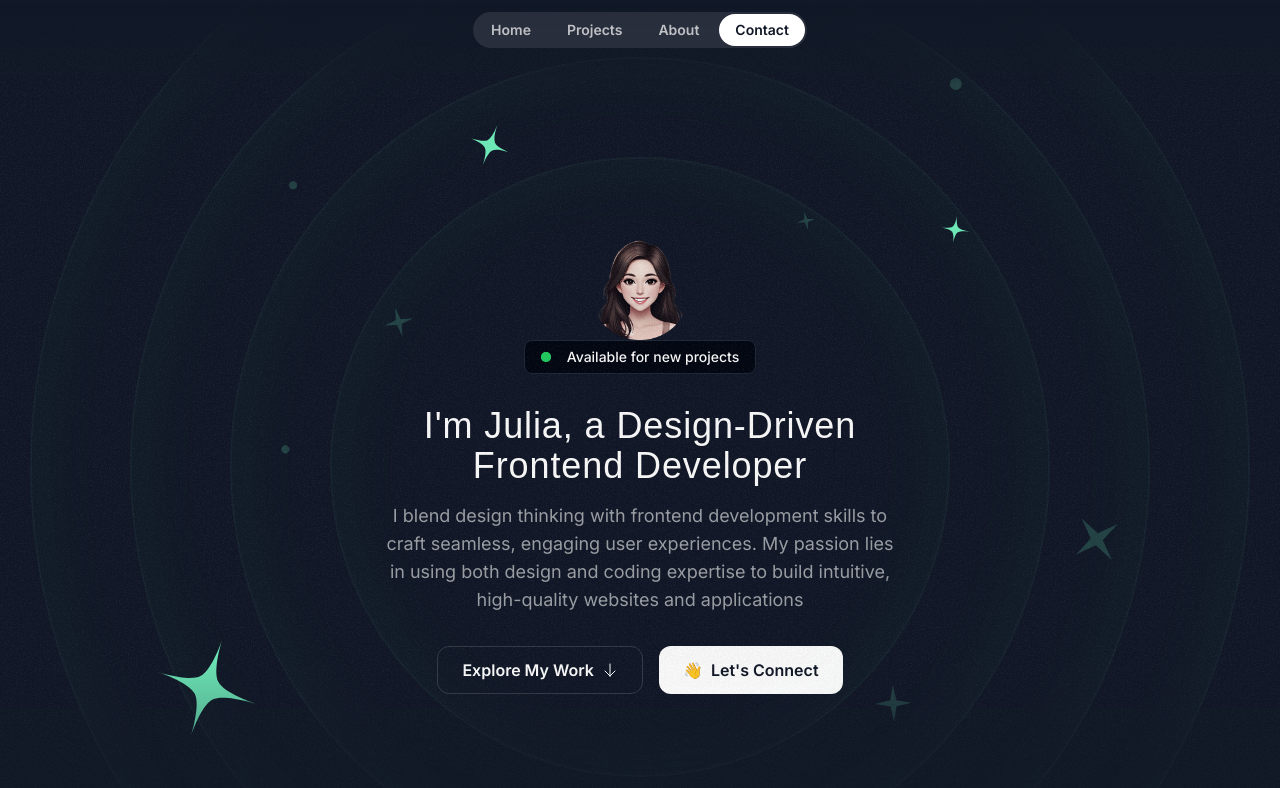
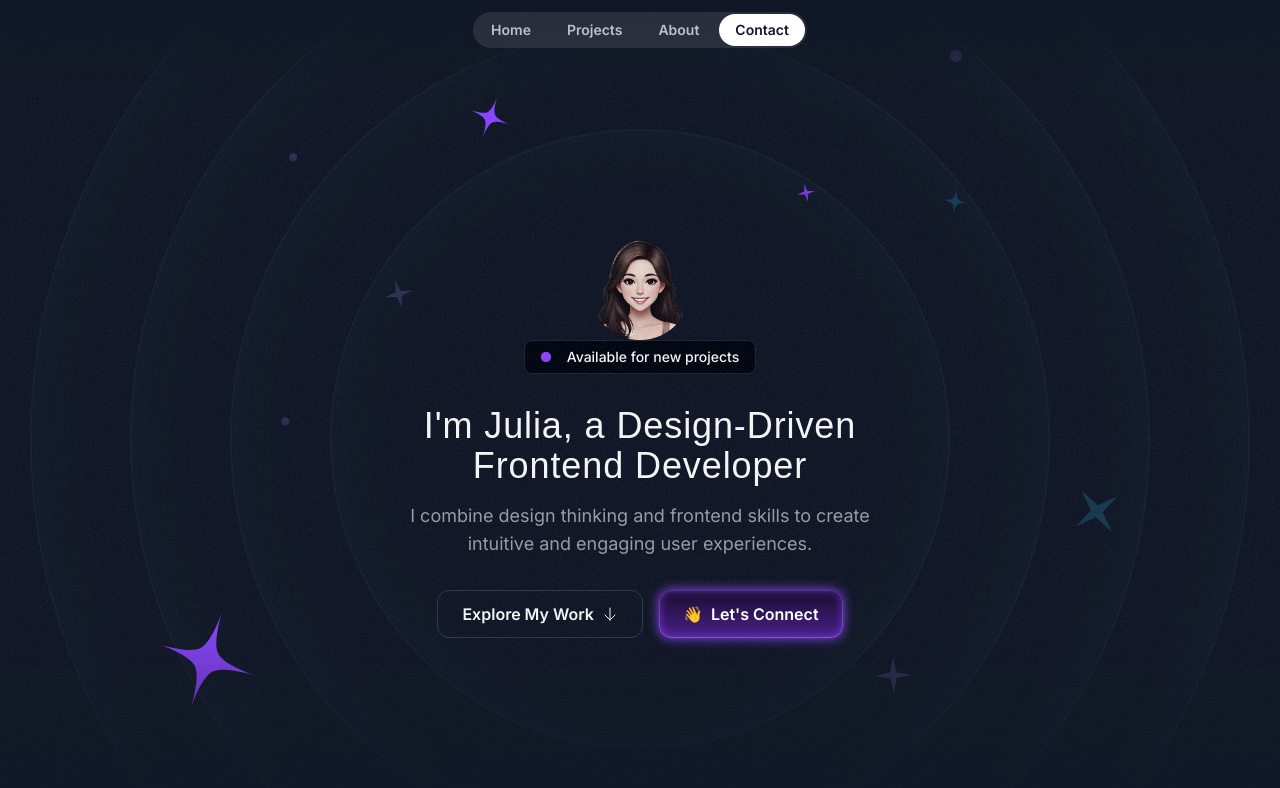
Before and after one commit to UMatuzenko/portfolio-website, a Next.js app: page / in a window 1280 px wide. Shown: the top 788 px of the page. Built offline with nearby package versions, Linux system fonts and the light colour scheme; a web font is replaced by a local one.

Commit message:
Correct colors in Hero section and global styles

```diff
--- a/src/app/globals.css
+++ b/src/app/globals.css
@@ -8,6 +8,12 @@
   }
 
   .hero-ring {
-    @apply absolute inset-0 border-2 top-1/2 left-1/2 -translate-x-1/2 -translate-y-1/2 rounded-full border-emerald-300/5 shadow-[0_0_80px_inset] shadow-emerald-300/5;
+    @apply absolute inset-0 border-2 top-1/2 left-1/2 -translate-x-1/2 -translate-y-1/2 rounded-full border-sky-300/5 shadow-[0_0_80px_inset] shadow-sky-300/5;
   }
 }
+
+@layer utilities {
+  .container {
+    @apply lg:max-w-5xl;
+  }
+}
--- a/src/sections/Hero.tsx
+++ b/src/sections/Hero.tsx
@@ -5,7 +5,7 @@ import grainImage from "@/assets/images/grain.jpg";
 import StarIcon from "@/assets/icons/star.svg";
 import SparkleIcon from "@/assets/icons/sparkle.svg";
 import { HeroOrbit } from "@/components/HeroOrbit";
-import avatarPhoto from "@/assets/images/avatarPhoto.png"
+import avatarPhoto from "@/assets/images/avatarPhoto.png";
 
 export const HeroSection = () => {
   return (
@@ -26,34 +26,34 @@ export const HeroSection = () => {
   shouldSpin?: boolean;
   shouldOrbit?: boolean;*/}
         <HeroOrbit size={430} rotation={-14}>
-          <SparkleIcon className="size-8 text-emerald-300/20" />
+          <SparkleIcon className="size-8 text-violet-400/20" />
         </HeroOrbit>
         <HeroOrbit size={440} rotation={79}>
-          <SparkleIcon className="size-5 text-emerald-300/20" />
+          <SparkleIcon className="size-5 text-[#8c45ff]/80" />
         </HeroOrbit>
         <HeroOrbit size={520} rotation={-41}>
-          <div className="size-2 rounded-full bg-emerald-300/20" />
+          <div className="size-2 rounded-full bg-purple-400/20" />
         </HeroOrbit>
         <HeroOrbit size={530} rotation={178}>
-          <SparkleIcon className="size-10 text-emerald-300/20" />
+          <SparkleIcon className="size-10 text-violet-400/20" />
         </HeroOrbit>
         <HeroOrbit size={550} rotation={20}>
-          <StarIcon className="size-12 text-emerald-300" />
+          <StarIcon className="size-12 text-[#8c45ff]" />
         </HeroOrbit>
         <HeroOrbit size={590} rotation={98}>
-          <StarIcon className="size-8 text-emerald-300" />
+          <StarIcon className="size-8 text-sky-400/20" />
         </HeroOrbit>
         <HeroOrbit size={650} rotation={-5}>
-          <div className="size-2 rounded-full bg-emerald-300/20" />
+          <div className="size-2 rounded-full bg-purple-400/20" />
         </HeroOrbit>
         <HeroOrbit size={710} rotation={144}>
-          <SparkleIcon className="size-14 text-emerald-300/20" />
+          <SparkleIcon className="size-14 text-sky-400/20" />
         </HeroOrbit>
         <HeroOrbit size={720} rotation={85}>
-          <div className="size-3 rounded-full bg-emerald-300/20" />
+          <div className="size-3 rounded-full bg-purple-400/20" />
         </HeroOrbit>
         <HeroOrbit size={800} rotation={-72}>
-          <StarIcon className="size-28 text-emerald-300" />
+          <StarIcon className="size-28 text-[#8c45ff]" />
         </HeroOrbit>
       </div>
       <div className="container">
@@ -64,8 +64,8 @@ export const HeroSection = () => {
             alt="Profile picture of Julia"
           />
           <div className="bg-gray-950 border border-gray-800 px-4 py-1.5 inline-flex items-center gap-4 rounded-lg ">
-            <div className="bg-green-500 size-2.5 rounded-full relative">
-              <div className="bg-green-500 absolute inset-0 rounded-full  animate-ping-large"></div>
+            <div className="bg-[#8c45ff] size-2.5 rounded-full relative">
+              <div className="bg-[#8c45ff] absolute inset-0 rounded-full  animate-ping-large"></div>
             </div>
             <div className="text-sm font-medium">
               Available for new projects
@@ -74,10 +74,10 @@ export const HeroSection = () => {
         </div>
         <div className="max-w-lg mx-auto ">
           <h1 className="font-serif text-2xl md:text-4xl text-center mt-8 tracking-wide">
-          I'm Julia, a Design-Driven Frontend Developer
+            I'm Julia, a Design-Driven Frontend Developer
           </h1>
           <p className="mt-4 text-center text-white/60 md:text-lg">
-          I blend design thinking with frontend development skills to craft seamless, engaging user experiences. My passion lies in using both design and coding expertise to build intuitive, high-quality websites and applications
+          I combine design thinking and frontend skills to create intuitive and engaging user experiences.
           </p>
         </div>
         <div className="flex flex-col  md:flex-row justify-center items-center mt-8 gap-4">
@@ -85,10 +85,20 @@ export const HeroSection = () => {
             <span className="font-semibold">Explore My Work</span>
             <ArrowDown className="size-4" />
           </button>
-          <button className="inline-flex items-center gap-2 border-white bg-white text-gray-900 h-12 px-6 rounded-xl">
+          <button className="relative inline-flex items-center gap-2 bg-gradient-to-b from-[#190d2e] to-[#4a208a] shadow-[0px_0px_12px_#8c45ff] h-12 px-6 rounded-xl">
+            <div className="absolute inset-0">
+              <div className="absolute border border-white/15 rounded-xl inset-0 [mask-image:linear-gradient(to_bottom,black,transparent)]"></div>
+              <div className="absolute rounded-xl border border-white/30 [mask-image:linear-gradient(to_top,black,transparent)] inset-0"></div>
+              <div className="absolute inset-0 shadow-[0_0_10px_rgb(140,69,255,.7)_inset] rounded-xl"></div>
+            </div>
             <span>👋</span>
             <span className="font-semibold">Let's Connect</span>
           </button>
+
+          {/* <button className="inline-flex items-center gap-2 border-white bg-white text-gray-900 h-12 px-6 rounded-xl">
+            <span>👋</span>
+            <span className="font-semibold">Let's Connect</span>
+          </button> */}
         </div>
       </div>
     </div>
```
